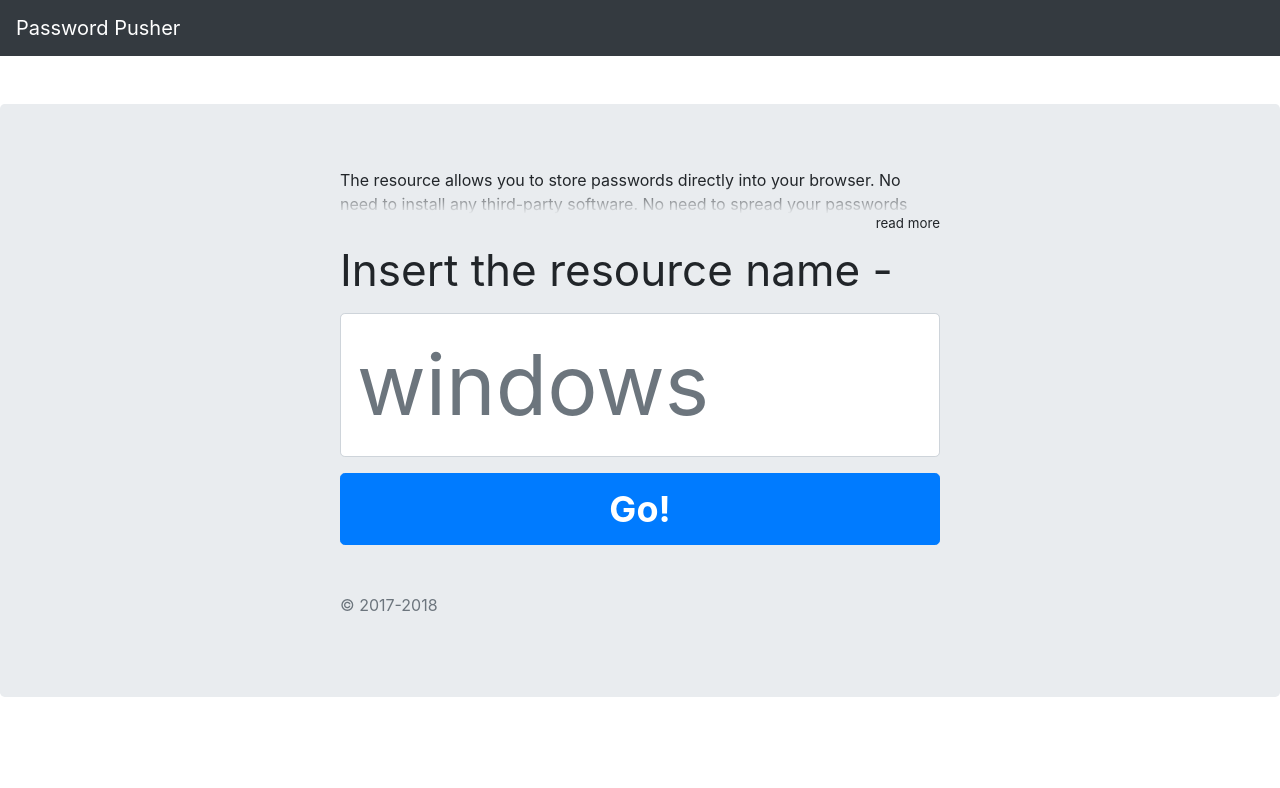
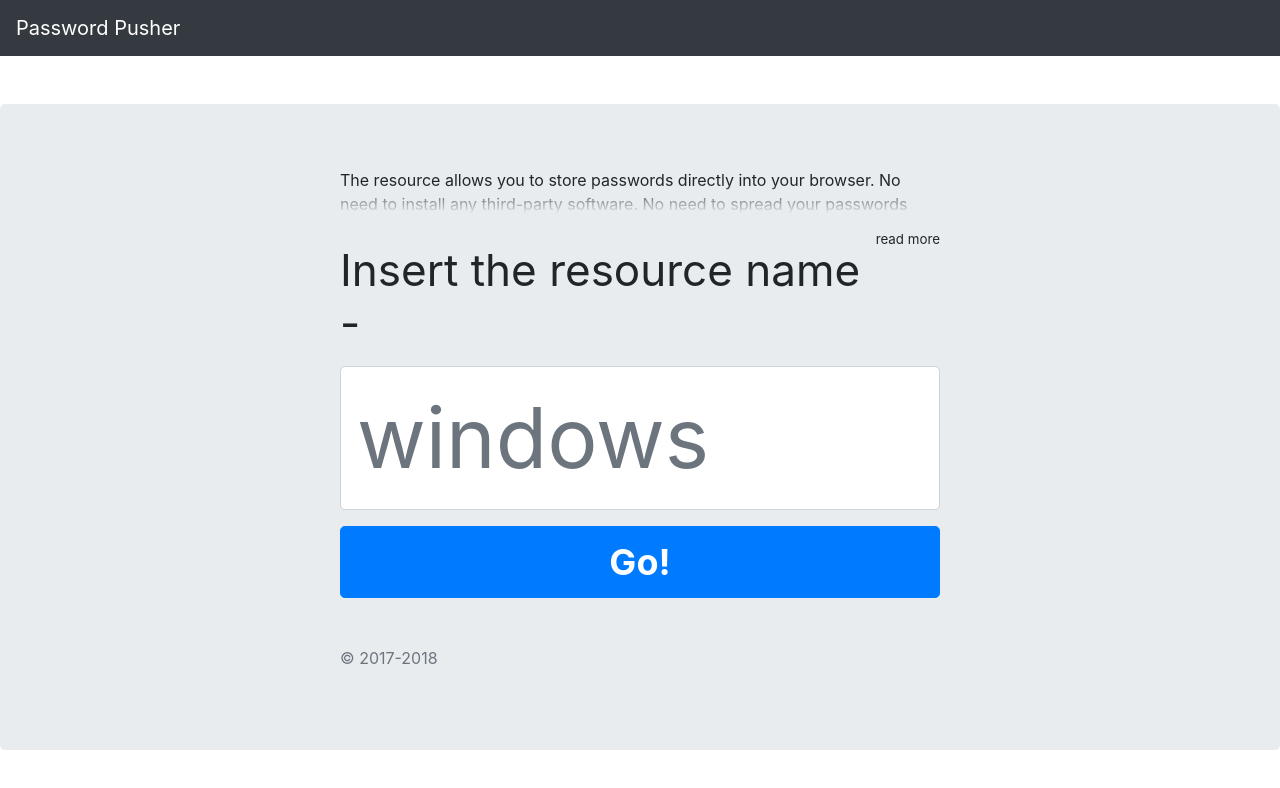
Before and after one commit to simonbor/sPassword, an Angular app: page / in a window 1280 px wide. Shown: the top 788 px of the page. Built offline with nearby package versions, Linux system fonts and the light colour scheme.

Commit message:
update ui interaction of a story

```diff
--- a/src/app/home/home.component.css
+++ b/src/app/home/home.component.css
@@ -35,11 +35,12 @@
 }
 
 .read-more-target {
-    transition: .25s ease;
+    transition: .1s ease;
+    font-size: 0;
 }
 
-.read-more-trigger {
-    float: right;
+.read-more-target-show {
+    font-size: inherit;
 }
 
 .read-more-button {
--- a/src/app/home/home.component.html
+++ b/src/app/home/home.component.html
@@ -1,19 +1,17 @@
 <div class="form-home">
-
   <div class="read-more-wrap">The resource allows you to store passwords directly into your browser.
     No need to install any third-party software. No need to spread your passwords between different
     <div class="read-more-cover" *ngIf='!show'></div>
   </div>
-  <div *ngIf="show" class="read-more-target">
+  <div [ngClass]="show?'read-more-target read-more-target-show':'read-more-target'">
     password storing platforms.
     You can save as many passwords as you want and can be accessed whenever and wherever you want!
     The system is based on the Google Password Manager.
     Currently, 11/10/2018 supported last Chrome and FireFox versions.
-    For start just insert the password caption and click Go!
+    <p>For start just insert the password caption and click Go!</p>
   </div>
-  <div class="read-more-trigger">
+  <div>
     <a class="read-more-button" href="#" (click)='show=!show' *ngIf='!show'>read more</a></div>
-
   <h1 class="h3 mb-3 font-weight-normal">Insert the resource name -</h1>
   <p>
     <input #res type="text" class="form-control form-control-lg" placeholder="windows">
```
